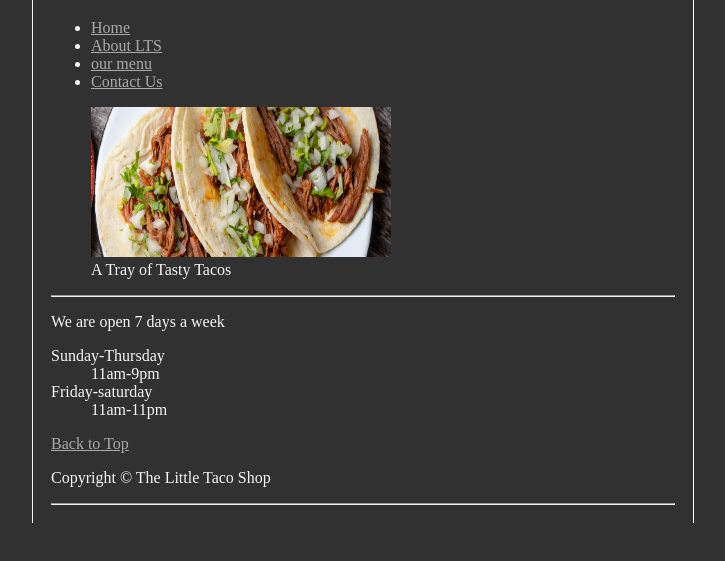
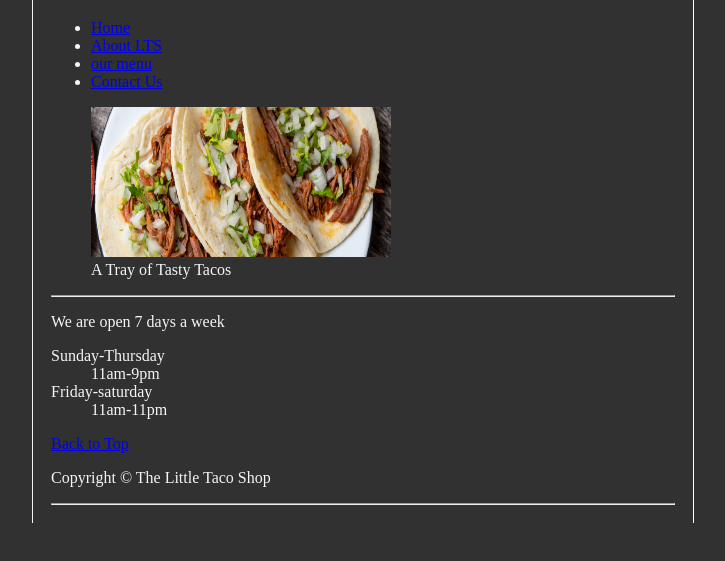
Before and after one commit to KannanA007/Temp, a plain HTML site: page store.html in a window 1280 px wide. Shown: the part 71-632 px from the top of the page, without its empty margins (277-1002 px from the left). Drawn offline with Linux system fonts and the light colour scheme.

Commit message:
version 4

```diff
--- a/style.css
+++ b/style.css
@@ -13,12 +13,3 @@ html{
     color:whitesmoke;
 
 }
-a{
-    color:darkgrey;
-}
-a:visited {
-    color:crimson;
-}
-a:hover{
-    color:wheat;
-}
```
